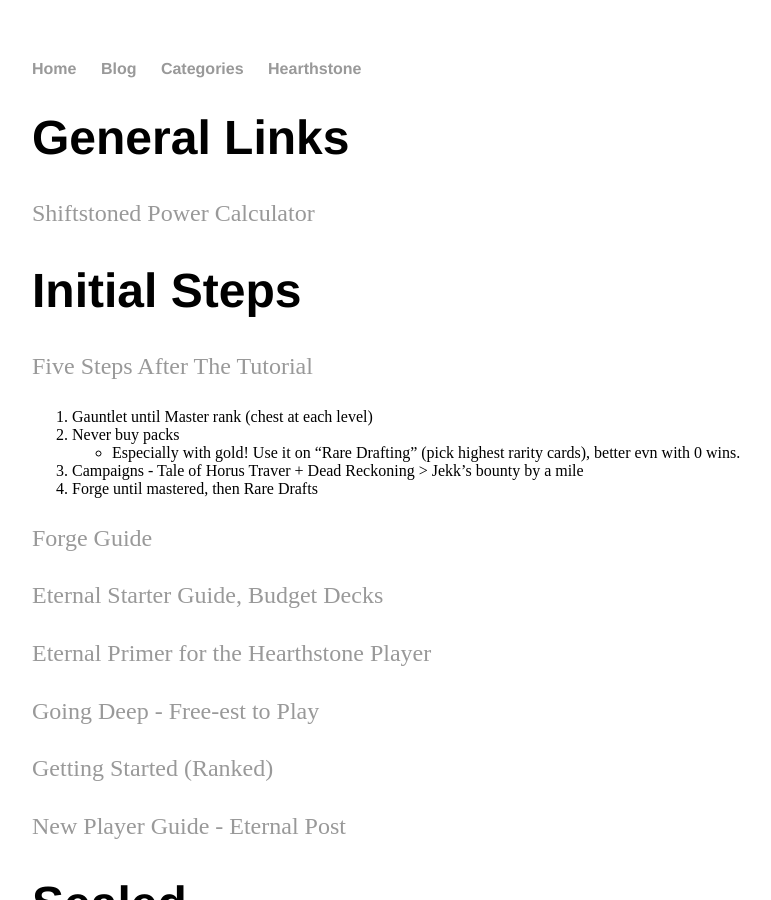
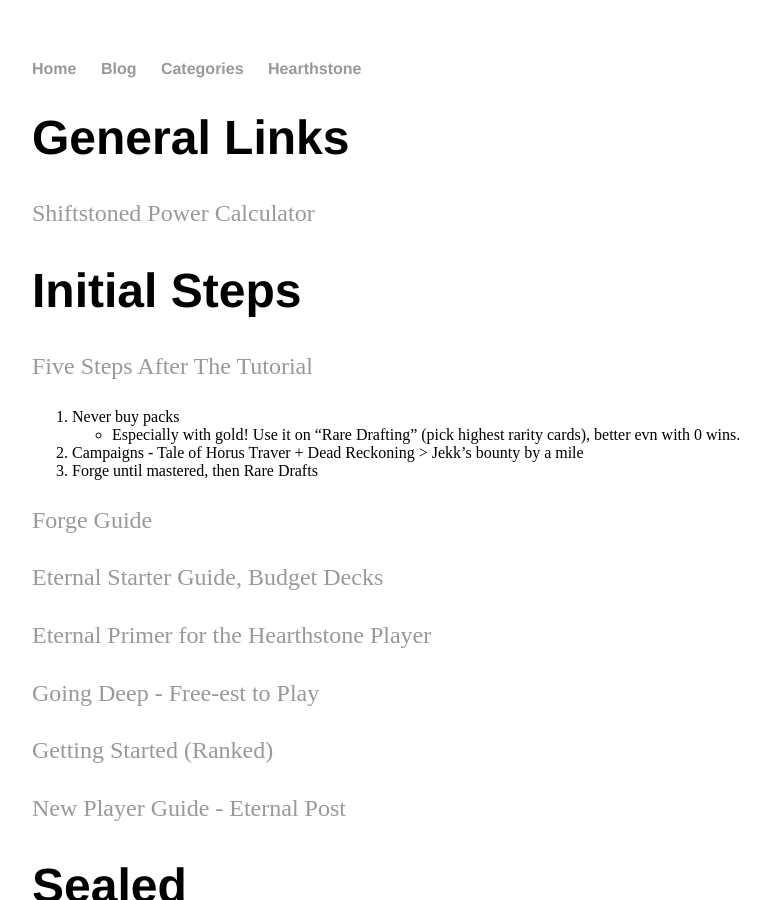
Before and after one commit to surgie/surgie.github.io, a Jekyll site: the page built from _posts/2018-10-15-learning-eternal.md, in a window 1280 px wide and 900 px high. Shown: the whole window, without its empty margins (160-931 px from the left). Built offline with Jekyll 4.4.1, drawn with Linux system fonts in a browser that asks for light colours; our own code applies the rules of GitHub Pages for plain Markdown files.

Commit message:
Master in Gauntlet!

```diff
--- a/_posts/2018-10-15-learning-eternal.md
+++ b/_posts/2018-10-15-learning-eternal.md
@@ -11,7 +11,6 @@
 # Initial Steps
 
 [Five Steps After The Tutorial](https://eternaltitans.com/a-rockpackers-guide-for-new-players/)
-1. Gauntlet until Master rank (chest at each level)
 1. Never buy packs
     - Especially with gold! Use it on "Rare Drafting" (pick highest rarity cards), better evn with 0 wins.
 2. Campaigns - Tale of Horus Traver + Dead Reckoning > Jekk's bounty by a mile
```
